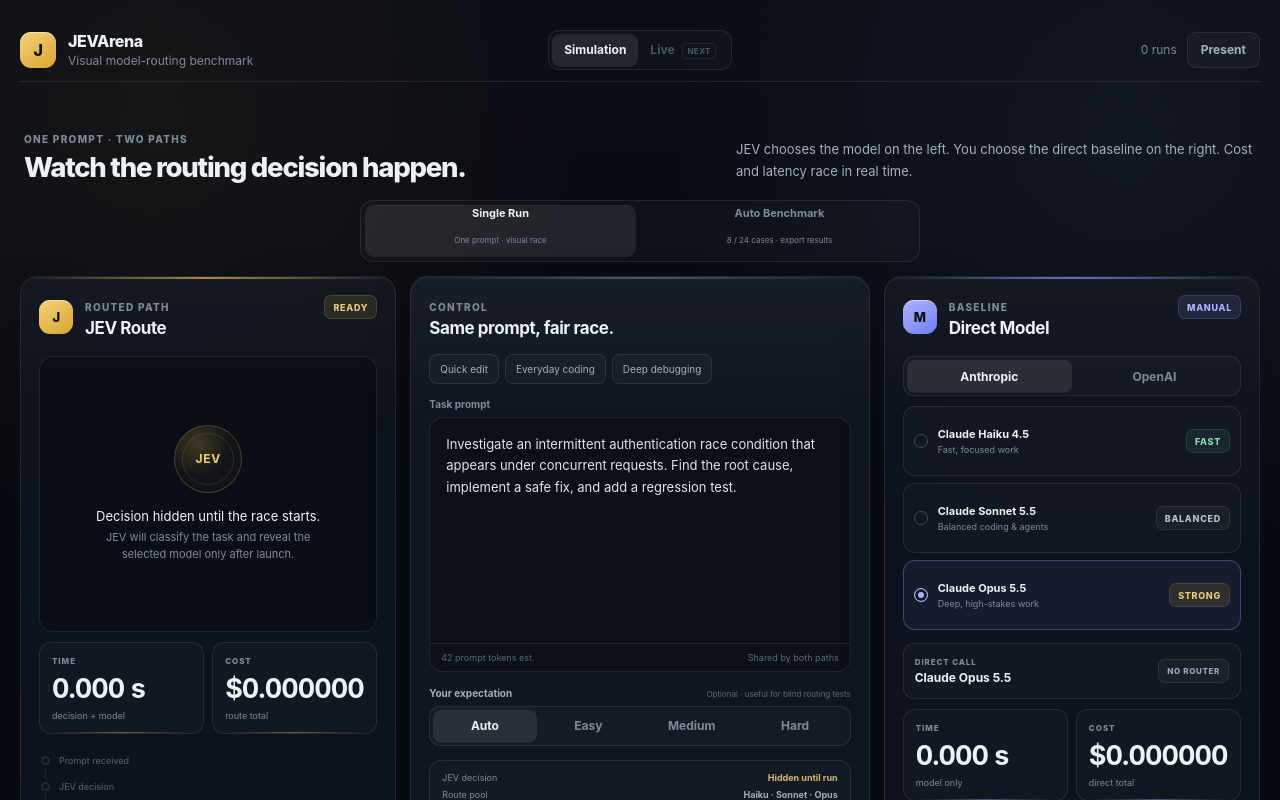
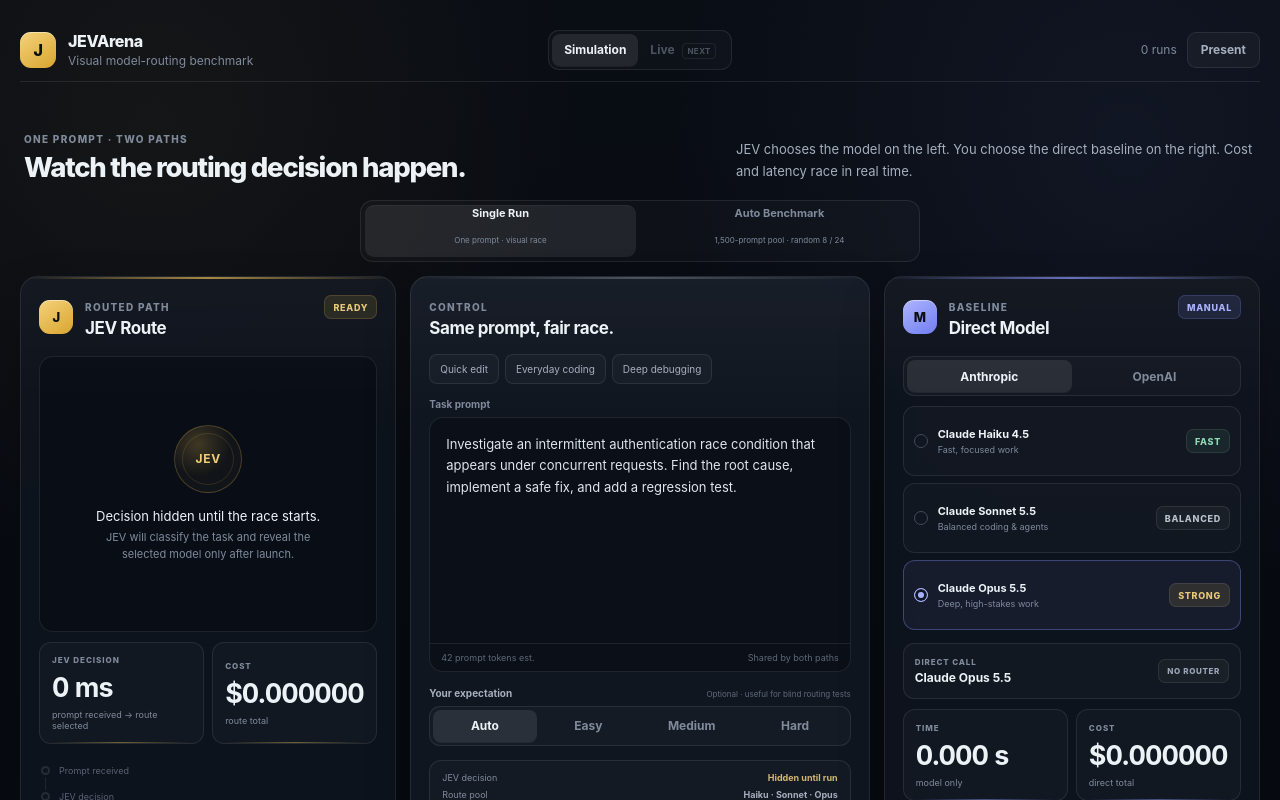
Before and after one commit to pouramin/JEVArena, a React (Vite) app: page / in a window 1280 px wide. Shown: the top 800 px of the page. Built offline with nearby package versions, Linux system fonts and the light colour scheme.

Commit message:
fix: measure JEV decision latency only and surface large prompt pool

```diff
--- a/src/App.tsx
+++ b/src/App.tsx
@@ -37,9 +37,9 @@ type BatchResult = {
   routeCost: number;
   directCost: number;
   costDelta: number;
-  routeTime: number;
+  decisionTime: number;
+  routedModelTime: number;
   directTime: number;
-  timeDelta: number;
   routingMatch: boolean;
 };
 
@@ -100,10 +100,8 @@ function deltaText(delta: number) {
     (delta > 0 ? "JEV cheaper" : "JEV more expensive");
 }
 
-function timeDeltaText(delta: number) {
-  if (Math.abs(delta) < 0.05) return "0.0% · tied";
-  return Math.abs(delta).toFixed(1) + "% · " +
-    (delta > 0 ? "JEV faster" : "JEV slower");
+function formatLatency(seconds: number) {
+  return (seconds * 1000).toFixed(0) + " ms";
 }
 
 function csvEscape(value: string | number | boolean) {
@@ -410,11 +408,6 @@ export default function App() {
         plan.direct.totalCost,
         plan.route.totalCost
       );
-      const routeTimeDelta = percentageDelta(
-        plan.direct.totalSeconds,
-        plan.route.totalSeconds
-      );
-
       const result: BatchResult = {
         caseId: item.id,
         title: item.title,
@@ -427,9 +420,12 @@ export default function App() {
         routeCost: plan.route.totalCost,
         directCost: plan.direct.totalCost,
         costDelta: routeCostDelta,
-        routeTime: plan.route.totalSeconds,
+        decisionTime: plan.route.decisionSeconds,
+        routedModelTime: Math.max(
+          0,
+          plan.route.totalSeconds - plan.route.decisionSeconds
+        ),
         directTime: plan.direct.totalSeconds,
-        timeDelta: routeTimeDelta,
         routingMatch: plan.route.analysis.complexity === item.level
       };
 
@@ -564,8 +560,12 @@ export default function App() {
       (sum, item) => sum + item.directCost,
       0
     );
-    const routeTimeTotal = batchResults.reduce(
-      (sum, item) => sum + item.routeTime,
+    const decisionTimeTotal = batchResults.reduce(
+      (sum, item) => sum + item.decisionTime,
+      0
+    );
+    const routedModelTimeTotal = batchResults.reduce(
+      (sum, item) => sum + item.routedModelTime,
       0
     );
     const directTimeTotal = batchResults.reduce(
@@ -593,13 +593,16 @@ export default function App() {
     return {
       routeCostTotal,
       directCostTotal,
-      routeTimeTotal,
+      decisionTimeTotal,
+      routedModelTimeTotal,
       directTimeTotal,
+      averageDecisionTime: batchResults.length
+        ? decisionTimeTotal / batchResults.length
+        : 0,
       confidenceAverage,
       routingMatches,
       distribution,
-      costDelta: percentageDelta(directCostTotal, routeCostTotal),
-      timeDelta: percentageDelta(directTimeTotal, routeTimeTotal)
+      costDelta: percentageDelta(directCostTotal, routeCostTotal)
     };
   }, [batchResults]);
 
@@ -608,14 +611,16 @@ export default function App() {
       const items = batchResults.filter((item) => item.expected === level);
       const routeCost = items.reduce((sum, item) => sum + item.routeCost, 0);
       const directCost = items.reduce((sum, item) => sum + item.directCost, 0);
-      const routeTime = items.reduce((sum, item) => sum + item.routeTime, 0);
-      const directTime = items.reduce((sum, item) => sum + item.directTime, 0);
+      const decisionTime = items.reduce(
+        (sum, item) => sum + item.decisionTime,
+        0
+      );
 
       return {
         level,
         count: items.length,
         costDelta: percentageDelta(directCost, routeCost),
-        timeDelta: percentageDelta(directTime, routeTime),
+        averageDecisionTime: items.length ? decisionTime / items.length : 0,
         routeCost,
         directCost
       };
@@ -713,9 +718,9 @@ export default function App() {
       "JEV Route Cost USD",
       "Direct Cost USD",
       "Cost Delta vs Direct %",
-      "JEV Route Time s",
-      "Direct Time s",
-      "Time Delta vs Direct %",
+      "JEV Decision Latency ms",
+      "Routed Model Runtime s",
+      "Direct Model Runtime s",
       "Routing Match",
       "Input Tokens",
       "Output Tokens",
@@ -734,9 +739,9 @@ export default function App() {
       item.routeCost.toFixed(8),
       item.directCost.toFixed(8),
       item.costDelta.toFixed(2),
-      item.routeTime.toFixed(4),
+      (item.decisionTime * 1000).toFixed(1),
+      item.routedModelTime.toFixed(4),
       item.directTime.toFixed(4),
-      item.timeDelta.toFixed(2),
       item.routingMatch,
       selectedCases.find((entry) => entry.id === item.caseId)?.workload.inputTokens ?? "",
       selectedCases.find((entry) => entry.id === item.caseId)?.workload.outputTokens ?? "",
@@ -760,9 +765,9 @@ export default function App() {
       batchTotals.routeCostTotal.toFixed(8),
       batchTotals.directCostTotal.toFixed(8),
       batchTotals.costDelta.toFixed(2),
-      batchTotals.routeTimeTotal.toFixed(4),
+      (batchTotals.averageDecisionTime * 1000).toFixed(1),
+      batchTotals.routedModelTimeTotal.toFixed(4),
       batchTotals.directTimeTotal.toFixed(4),
-      batchTotals.timeDelta.toFixed(2),
       batchTotals.routingMatches + "/" + batchResults.length,
       "",
       "",
@@ -839,7 +844,7 @@ export default function App() {
           <h1>
             {workspaceMode === "single"
               ? "Watch the routing decision happen."
-              : "Run the same benchmark 8 or 24 times."}
+              : "Sample 8 or 24 prompts from a 1,500-prompt pool."}
           </h1>
         </div>
         <p>
@@ -866,7 +871,7 @@ export default function App() {
           onClick={() => switchWorkspace("batch")}
         >
           <strong>Auto Benchmark</strong>
-          <small>8 / 24 cases · export results</small>
+          <small>1,500-prompt pool · random 8 / 24</small>
         </button>
       </div>
 
@@ -994,17 +999,13 @@ export default function App() {
 
             <div className="metrics-grid">
               <Metric
-                label="TIME"
-                value={formatTime(
+                label="JEV DECISION"
+                value={formatLatency(
                   phase === "idle" || phase === "countdown"
                     ? 0
-                    : Math.min(elapsed, livePlan.route.totalSeconds)
+                    : Math.min(elapsed, livePlan.route.decisionSeconds)
                 )}
-                sub={
-                  decisionVisible
-                    ? formatTime(livePlan.route.decisionSeconds) + " JEV"
-                    : "decision + model"
-                }
+                sub="prompt received → route selected"
                 accent="jev"
               />
               <Metric
@@ -1266,7 +1267,9 @@ export default function App() {
                 <span>JEV ROUTE</span>
                 <strong>{livePlan.route.model.compactName}</strong>
                 <b>{formatMoney(livePlan.route.totalCost)}</b>
-                <small>{formatTime(livePlan.route.totalSeconds)}</small>
+                <small>
+                  JEV decision {formatLatency(livePlan.route.decisionSeconds)}
+                </small>
               </div>
 
               <div className="vs-badge">VS</div>
@@ -1310,9 +1313,9 @@ export default function App() {
                 <small>{Math.abs(routeSaving).toFixed(1)}% delta</small>
               </div>
               <div className="verdict-card">
-                <span>TIME</span>
-                <strong>{deltaWinner(timeSaving)}</strong>
-                <small>{Math.abs(timeSaving).toFixed(1)}% delta</small>
+                <span>JEV DECISION</span>
+                <strong>{formatLatency(livePlan.route.decisionSeconds)}</strong>
+                <small>router latency only · model runtime excluded</small>
               </div>
               <div className="verdict-card quality">
                 <span>QUALITY</span>
@@ -1469,9 +1472,9 @@ export default function App() {
 
             <div className="metrics-grid">
               <Metric
-                label="TOTAL TIME"
-                value={formatTime(batchTotals.routeTimeTotal)}
-                sub="JEV decision + routed model"
+                label="JEV DECISION"
+                value={formatLatency(batchTotals.averageDecisionTime)}
+                sub={"avg · " + formatLatency(batchTotals.decisionTimeTotal) + " total"}
                 accent="jev"
               />
               <Metric
@@ -1701,9 +1704,9 @@ export default function App() {
 
             <div className="metrics-grid">
               <Metric
-                label="TOTAL TIME"
+                label="MODEL RUNTIME"
                 value={formatTime(batchTotals.directTimeTotal)}
-                sub="model only"
+                sub="simulated baseline runtime"
                 accent="direct"
               />
               <Metric
@@ -1783,13 +1786,10 @@ export default function App() {
                 </small>
               </div>
               <div className="summary-card">
-                <span>TIME VS DIRECT</span>
-                <strong className={batchTotals.timeDelta >= 0 ? "delta-good" : "delta-bad"}>
-                  {timeDeltaText(batchTotals.timeDelta)}
-                </strong>
+                <span>AVG JEV DECISION</span>
+                <strong>{formatLatency(batchTotals.averageDecisionTime)}</strong>
                 <small>
-                  {formatTime(batchTotals.routeTimeTotal)} vs{" "}
-                  {formatTime(batchTotals.directTimeTotal)}
+                  router only · selected model runtime excluded
                 </small>
               </div>
               <div className="summary-card">
@@ -1828,9 +1828,11 @@ export default function App() {
                     </b>
                   </div>
                   <div>
-                    <small>Time vs direct</small>
-                    <b className={summary.timeDelta >= 0 ? "delta-good" : "delta-bad"}>
-                      {summary.count ? timeDeltaText(summary.timeDelta) : "—"}
+                    <small>Avg JEV decision</small>
+                    <b>
+                      {summary.count
+                        ? formatLatency(summary.averageDecisionTime)
+                        : "—"}
                     </b>
                   </div>
                 </div>
@@ -1847,7 +1849,7 @@ export default function App() {
                     <th>Confidence</th>
                     <th>Route</th>
                     <th>Cost Δ</th>
-                    <th>Time Δ</th>
+                    <th>JEV latency</th>
                   </tr>
                 </thead>
                 <tbody>
@@ -1875,11 +1877,7 @@ export default function App() {
                           {deltaText(item.costDelta)}
                         </span>
                       </td>
-                      <td>
-                        <span className={item.timeDelta >= 0 ? "delta-good" : "delta-bad"}>
-                          {timeDeltaText(item.timeDelta)}
-                        </span>
-                      </td>
+                      <td>{formatLatency(item.decisionTime)}</td>
                     </tr>
                   ))}
                 </tbody>
```
